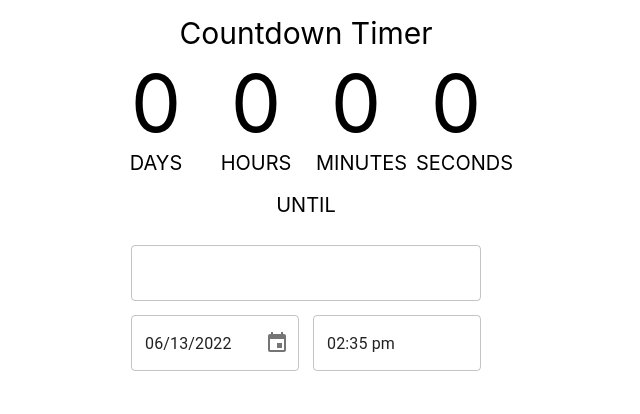
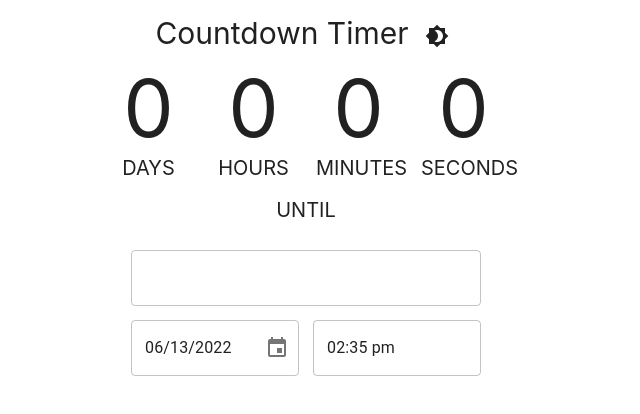
Before and after one commit to gjchow/countdown-timer, a React (Create React App) app: page / in a window 1280 px wide. Shown: the top 414 px of the page, without its empty margins (334-974 px from the left). Built offline with nearby package versions, Linux system fonts and the light colour scheme.

Commit message:
Added dark mode

```diff
--- a/package.json
+++ b/package.json
@@ -6,6 +6,7 @@
     "@date-io/date-fns": "^1.3.13",
     "@emotion/react": "^11.9.0",
     "@emotion/styled": "^11.8.1",
+    "@mui/icons-material": "^5.8.4",
     "@mui/material": "^5.8.3",
     "@mui/x-date-pickers": "^5.0.0-alpha.6",
     "@testing-library/jest-dom": "^5.16.4",
--- a/src/App.css
+++ b/src/App.css
@@ -3,38 +3,6 @@
   align-items: center;
   flex-direction: column;
   text-align: center;
-  height: 100%;
-}
-
-.timer-number {
-  font-size: 100px;
-}
-
-.timer-label {
-  font-size: 20px;
-}
-
-.timer-timeup {
-  font-size: 100px;
-}
-
-.timer {
-  width: 100%;
-  display: flex;
-  align-items: center;
-  justify-content: center;
-}
-
-.timer-box {
-  margin: 12px;
-  width: 120px;
-  align-self: center;
-}
-
-.timer-box-days {
-  margin: 12px;
-  align-self: center;
-  min-width: 120px;
 }
 
 .other-text {
--- a/src/App.js
+++ b/src/App.js
@@ -1,44 +1,25 @@
-import React, { useEffect, useState } from "react";
+import React from "react";
+import { useLocalStorage } from "./useLocalStorage"
+import IconButton from '@mui/material/IconButton';
+import Box from '@mui/material/Box';
+import { ThemeProvider, createTheme } from '@mui/material/styles';
+import Brightness4Icon from '@mui/icons-material/Brightness4';
+import Brightness7Icon from '@mui/icons-material/Brightness7';
 // import "./App.css";
 import "./AppExtension.css";
 import Form from "./form"
+import Countdown from "./countdown";
 
 function App() {
-  const calculateTimeLeft = (date) => {
-    const difference = +new Date(date) - +new Date();
-    let timeLeft = {
-      days: 0,
-      hours: 0,
-      minutes: 0,
-      seconds: 0,
-    };
 
-    if (difference > 0) {
-      timeLeft = {
-        days: Math.floor(difference / (1000 * 60 * 60 * 24)),
-        hours: Math.floor((difference / (1000 * 60 * 60)) % 24),
-        minutes: Math.floor((difference / 1000 / 60) % 60),
-        seconds: Math.floor((difference / 1000) % 60),
-      };
-    }
+  // function getDateTime(defaultValue) {
+  //   const saved = localStorage.getItem("dateTime");
+  //   const initial = JSON.parse(saved);
+  //   return initial || defaultValue;
+  // }
 
-    return timeLeft;
-  };
-
-  function getDateTime(defaultValue) {
-    const saved = localStorage.getItem("dateTime");
-    const initial = JSON.parse(saved);
-    return initial || defaultValue;
-  }
-
-  const [dateTime, setDateTime] = useState(getDateTime(new Date()));
-  const [timeLeft, setTimeLeft] = useState(calculateTimeLeft(dateTime));
-
-  useEffect(() => {
-    setTimeout(() => {
-      setTimeLeft(calculateTimeLeft(dateTime));
-    }, 1000);
-  });
+  // const [dateTime, setDateTime] = useState(getDateTime(new Date()));
+  const [dateTime, setDateTime] = useLocalStorage("dateTime", new Date());
 
   const state = {
     value: dateTime,
@@ -48,44 +29,51 @@ function App() {
     setDateTime(newValue);
   };
 
-  const Timer = () => {
-    let timerComponents = [];
+  const ColorModeContext = React.createContext({ toggleColorMode: () => {} });
 
-    Object.keys(timeLeft).forEach((interval) => {
-      // if (!timeLeft[interval] && interval !== "seconds") {
-      //   return;
-      // }
-      if (interval === "days"){
-        timerComponents.push(
-          <span className="timer-box-days">
-            <div className="timer-number">{timeLeft[interval]}</div>
-            <div className="timer-label">{interval.toUpperCase()}</div>
-          </span>
+  const [mode, setMode] = useLocalStorage("theme", "light");
+  const colorMode = React.useMemo(
+    () => ({
+      toggleColorMode: () => {
+        setMode((prevMode) => (prevMode === 'light' ? 'dark' : 'light'));
+      },
+    }),
+    [],
   );
-      } else {
-        timerComponents.push(
-          <span className="timer-box">
-            <div className="timer-number">{timeLeft[interval]}</div>
-            <div className="timer-label">{interval.toUpperCase()}</div>
-          </span>
+
+  const theme = React.useMemo(
+    () =>
+      createTheme({
+        palette: {
+          mode,
+        },
+      }),
+    [mode],
   );
-      }
-    });
-
-    return timerComponents;
-  }
-
 
   return (
+    <ColorModeContext.Provider value={colorMode}>
+      <ThemeProvider theme={theme}>
+        <Box
+        sx={{
+          bgcolor: 'background.default',
+          color: 'text.primary',
+        }}
+        >
           <div className="App">
-      <div className="header">Countdown Timer</div>
-      {/* <div className="Timer">{Timer().length ? Timer() : <div className="timer-timeup">Time's up!</div>}</div> */}
-      <div className="timer">{Timer()}</div>
+            <div className="header">Countdown Timer
+              <IconButton sx={{ ml: 1 }} onClick={colorMode.toggleColorMode} color="inherit">
+                  {theme.palette.mode === 'dark' ? <Brightness7Icon /> : <Brightness4Icon />}
+              </IconButton></div>
+            <Countdown value={state}/>
             <div className="other-text">UNTIL</div>
             <Form
               value={state}
               onChangeValue={handleChangeValue}/>
           </div>
+        </Box>
+      </ThemeProvider>
+    </ColorModeContext.Provider>
   );
 }
 
--- a/src/AppExtension.css
+++ b/src/AppExtension.css
@@ -4,36 +4,6 @@
   flex-direction: column;
   text-align: center;
   height: 100%;
-}
-
-.timer-number {
-  font-size: 80px;
-}
-
-.timer-label {
-  font-size: 20px;
-}
-
-.timer-timeup {
-  font-size: 80px;
-}
-
-.timer {
-  width: 100%;
-  display: flex;
-  align-items: center;
-  justify-content: center;
-}
-
-.timer-box {
-  margin-right: 10px;
-  margin-left: 10px;
-  width: 80px;
-}
-
-.timer-box-days {
-  margin: 10px;
-  min-width: 80px;
 }
 
 .other-text {
--- /dev/null
+++ b/src/countdown.css
@@ -0,0 +1,28 @@
+.countdown {
+  display: flex;
+  align-items: center;
+  flex-direction: row;
+  text-align: center;
+}
+
+.timer-number {
+  font-size: 80px;
+}
+
+.timer-label {
+  font-size: 20px;
+}
+
+.timer-timeup {
+  font-size: 80px;
+}
+
+.timer-box {
+  margin: 10px;
+  width: 85px;
+}
+
+.timer-box-days {
+  margin: 10px;
+  min-width: 85px;
+}
--- /dev/null
+++ b/src/countdown.js
@@ -0,0 +1,61 @@
+import React, { useEffect, useState } from "react";
+import "./countdown.css";
+
+export default function Countdown(props){
+  const calculateTimeLeft = (date) => {
+    const difference = +new Date(date) - +new Date();
+    let timeLeft = {
+      days: 0,
+      hours: 0,
+      minutes: 0,
+      seconds: 0,
+    };
+
+    if (difference > 0) {
+      timeLeft = {
+        days: Math.floor(difference / (1000 * 60 * 60 * 24)),
+        hours: Math.floor((difference / (1000 * 60 * 60)) % 24),
+        minutes: Math.floor((difference / 1000 / 60) % 60),
+        seconds: Math.floor((difference / 1000) % 60),
+      };
+    }
+
+    return timeLeft;
+  };
+
+  const [timeLeft, setTimeLeft] = useState(calculateTimeLeft(props.value.value));
+
+  useEffect(() => {
+    setTimeout(() => {
+      setTimeLeft(calculateTimeLeft(props.value.value));
+    }, 1000);
+  });
+
+  const Timer = () => {
+    let timerComponents = [];
+
+    Object.keys(timeLeft).forEach((interval) => {
+      if (interval === "days"){
+        timerComponents.push(
+          <span className="timer-box-days">
+            <div className="timer-number">{timeLeft[interval]}</div>
+            <div className="timer-label">{interval.toUpperCase()}</div>
+          </span>
+        );
+      } else {
+        timerComponents.push(
+          <span className="timer-box">
+            <div className="timer-number">{timeLeft[interval]}</div>
+            <div className="timer-label">{interval.toUpperCase()}</div>
+          </span>
+        );
+      }
+    });
+
+    return timerComponents;
+  }
+
+  return (
+    <div className="countdown">{Timer()}</div>
+  );
+};
--- a/src/form.js
+++ b/src/form.js
@@ -7,11 +7,9 @@ import { DesktopDatePicker } from '@mui/x-date-pickers/DesktopDatePicker';
 import Box from "@mui/material/Box";
 
 export default function Form(props) {
-  const [dateTime, setDateTime] = useLocalStorage("dateTime", new Date());
   const [name, setName] = useLocalStorage("name", "")
 
   const handleChange = (newValue) => {
-    setDateTime(newValue);
     props.onChangeValue(newValue);
   };
 
@@ -50,7 +48,7 @@ export default function Form(props) {
         <DesktopDatePicker
           views={['day']}
           inputFormat="MM/dd/yyyy"
-        value={dateTime}
+          value={props.value.value}
           onChange={handleChange}
           renderInput={(params) => <TextField sx={{width: 168, maxWidth: '50%', marginTop: '14px', marginRight: '7px', fontSize: '10px'}} {...params} />}
           PopperProps={{
@@ -61,7 +59,7 @@ export default function Form(props) {
           }}
         />
         <TimePicker
-        value={dateTime}
+          value={props.value.value}
           onChange={handleChange}
           renderInput={(params) => <TextField sx={{width: 168, maxWidth: '50%', marginTop: '14px', marginLeft: '7px'}} {...params} />}
           PopperProps={{
```
Also changed, not shown: public/manifest.json, 1 other file (tests, documents, lock files or other folders). Lines whose indentation alone changed are shown as unchanged.
